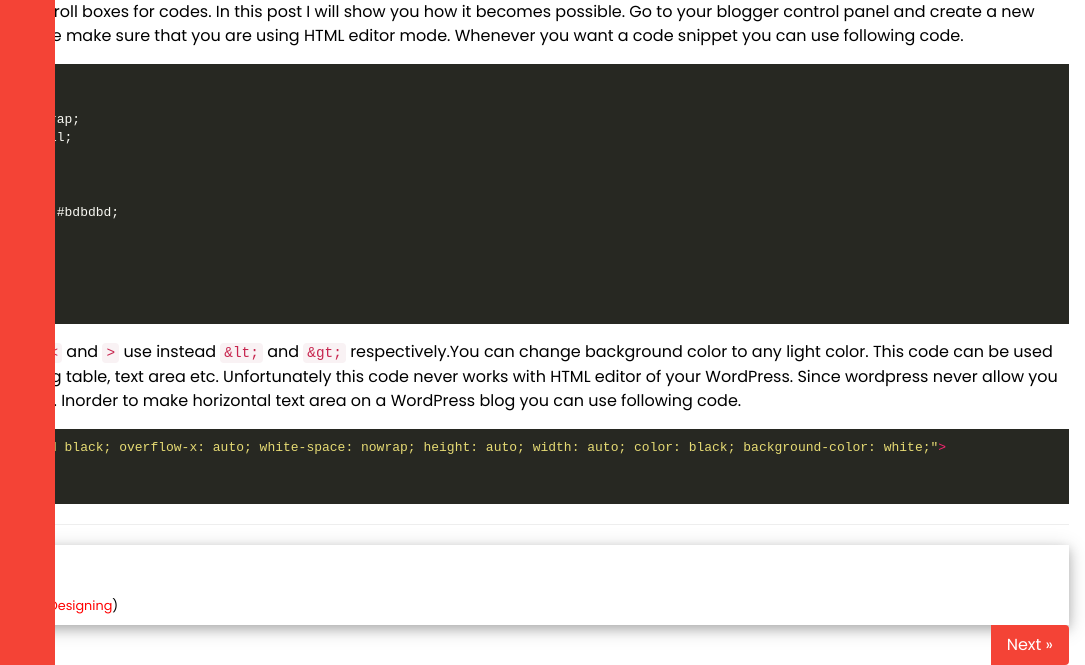
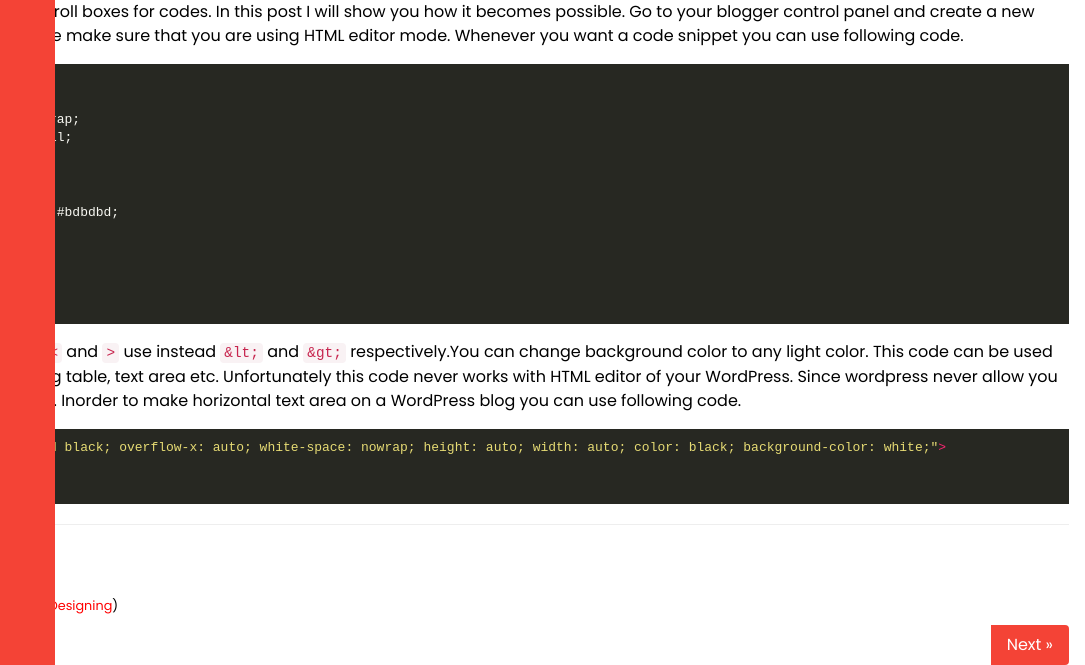
Before and after one commit to chipprogrammers/Good, a Jekyll site: the page built from _posts/2017-06-17-horizontal-scroll-box.md, in a window 1280 px wide and 1166 px high. Shown: the part 501-1166 px from the top of the window, without its empty margins (195-1280 px from the left). Built offline with Jekyll 4.4.1, drawn with Linux system fonts in a browser that asks for light colours; comment, search, counter and statistics services are not loaded.

Commit message:
Update post.html

```diff
--- a/_layouts/post.html
+++ b/_layouts/post.html
@@ -12,7 +12,6 @@ layout: default
         {% for thisTag in page.category %}
             {% if postHasSimilar == false and hasSimilar.size < 6 and post != page and tag == thisTag %}
                 {% if hasSimilar.size == 0 %}
-                <div class="w3-card-4">
                 <h4>Related Posts</h4>
                 <ul class="w3-ul">
                 {% endif %}
@@ -30,7 +29,6 @@ layout: default
 {% endfor %}
 {% if hasSimilar.size > 0 %}
     </ul>
- </div>
 {% endif %}
 
 <div class="w3-bar w3-round">
```
